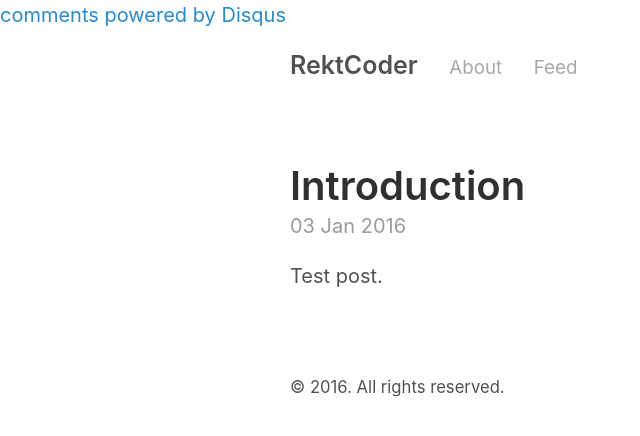
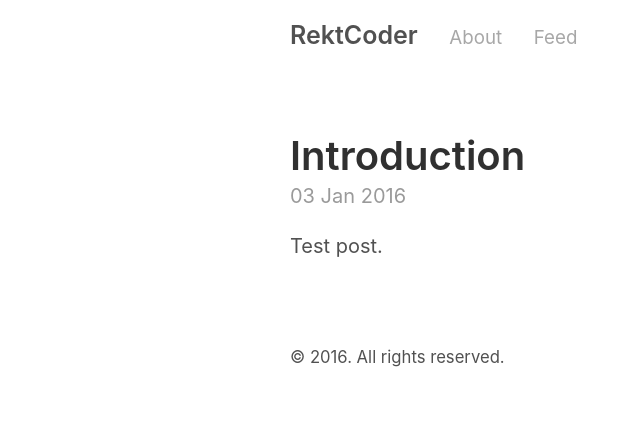
Before and after one commit to RektCoder/rektcoder.github.io, a Jekyll site: the page built from _posts/2016-01-03-introduction.md, in a window 1280 px wide. Shown: the top 436 px of the page, without its empty margins (0-640 px from the left). Built offline with Jekyll 4.4.1, drawn with Linux system fonts in a browser that asks for light colours; comment, search, counter and statistics services are not loaded; part of the change alters nothing that is shown.

Commit message:
Fix comments

```diff
--- a/_includes/comments.html
+++ b/_includes/comments.html
@@ -1,18 +1,25 @@
 {% if page.comments %}
 <!-- Add Disqus comments. -->
 <div id="disqus_thread"></div>
-<script type="text/javascript">
-  /* * * CONFIGURATION VARIABLES: EDIT BEFORE PASTING INTO YOUR WEBPAGE * * */
-  var disqus_shortname = 'rektcoder'; // required: replace example with your forum shortname
-  var disqus_identifier = "{{ site.disqusid }}{{ page.url | replace:'index.html','' }}";
+<script>
+/**
+* RECOMMENDED CONFIGURATION VARIABLES: EDIT AND UNCOMMENT THE SECTION BELOW TO INSERT DYNAMIC VALUES FROM YOUR PLATFORM OR CMS.
+* LEARN WHY DEFINING THESE VARIABLES IS IMPORTANT: https://disqus.com/admin/universalcode/#configuration-variables
+*/
 
-  /* * * DON'T EDIT BELOW THIS LINE * * */
-  (function() {
-    var dsq = document.createElement('script'); dsq.type = 'text/javascript'; dsq.async = true;
-    dsq.src = '//' + disqus_shortname + '.disqus.com/embed.js';
-    (document.getElementsByTagName('head')[0] || document.getElementsByTagName('body')[0]).appendChild(dsq);
-  })();
+var disqus_config = function () {
+this.page.url = "http://rektcoder.github.io";
+this.page.identifier = "{{ site.disqusid }}{{ page.url | replace:'index.html','' }}";
+};
+
+(function() { // DON'T EDIT BELOW THIS LINE
+var d = document, s = d.createElement('script');
+
+s.src = '//rektcoder.disqus.com/embed.js';
+
+s.setAttribute('data-timestamp', +new Date());
+(d.head || d.body).appendChild(s);
+})();
 </script>
-<noscript>Please enable JavaScript to view the <a href="http://disqus.com/?ref_noscript">comments powered by Disqus.</a></noscript>
-<a href="http://disqus.com" class="dsq-brlink">comments powered by <span class="logo-disqus">Disqus</span></a>
+<noscript>Please enable JavaScript to view the <a href="https://disqus.com/?ref_noscript" rel="nofollow">comments powered by Disqus.</a></noscript>
 {% endif %}
--- a/_layouts/default.html
+++ b/_layouts/default.html
@@ -40,5 +40,6 @@
        ga('send', 'pageview');
      </script>
     {% endif %}
+    <script id="dsq-count-scr" src="//rektcoder.disqus.com/count.js" async></script>
   </body>
 </html>
```
